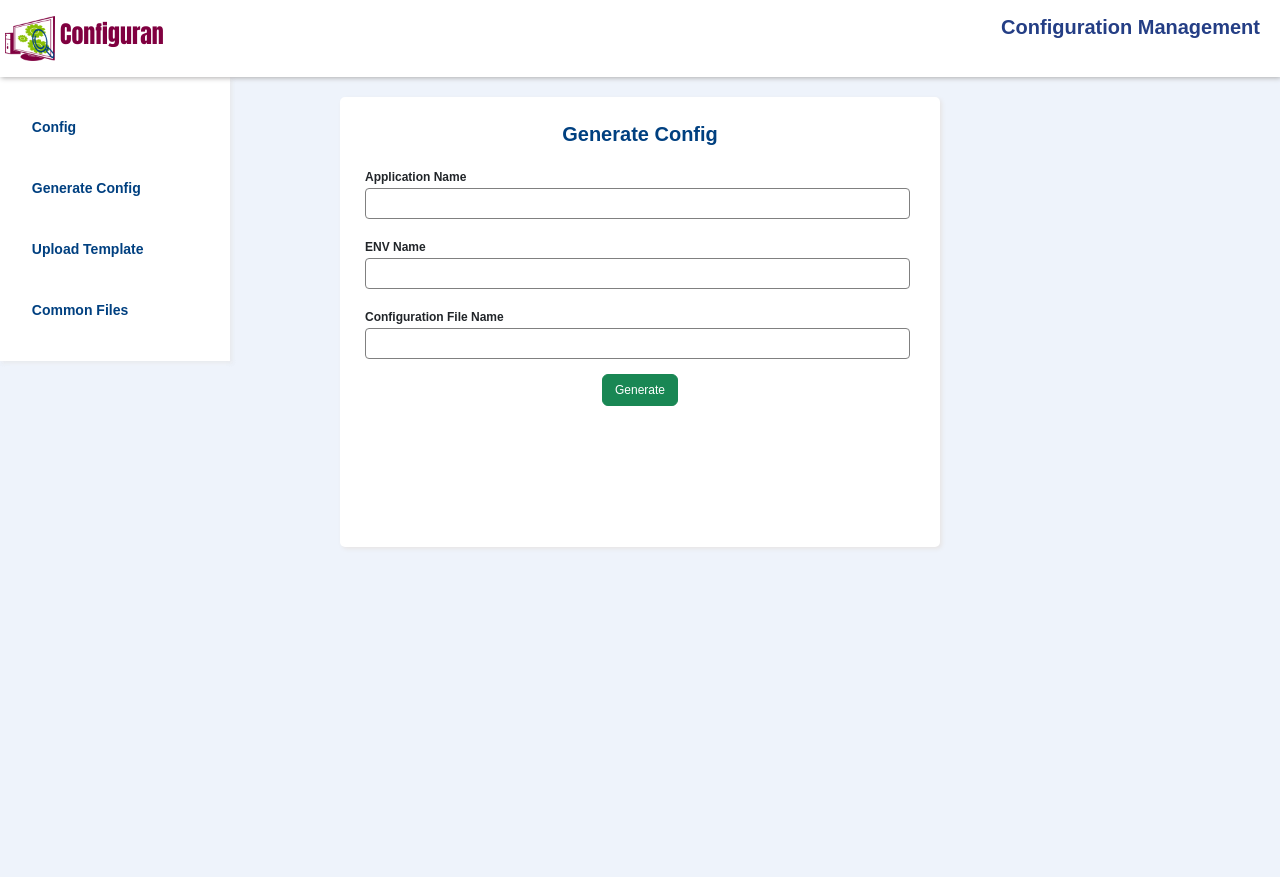
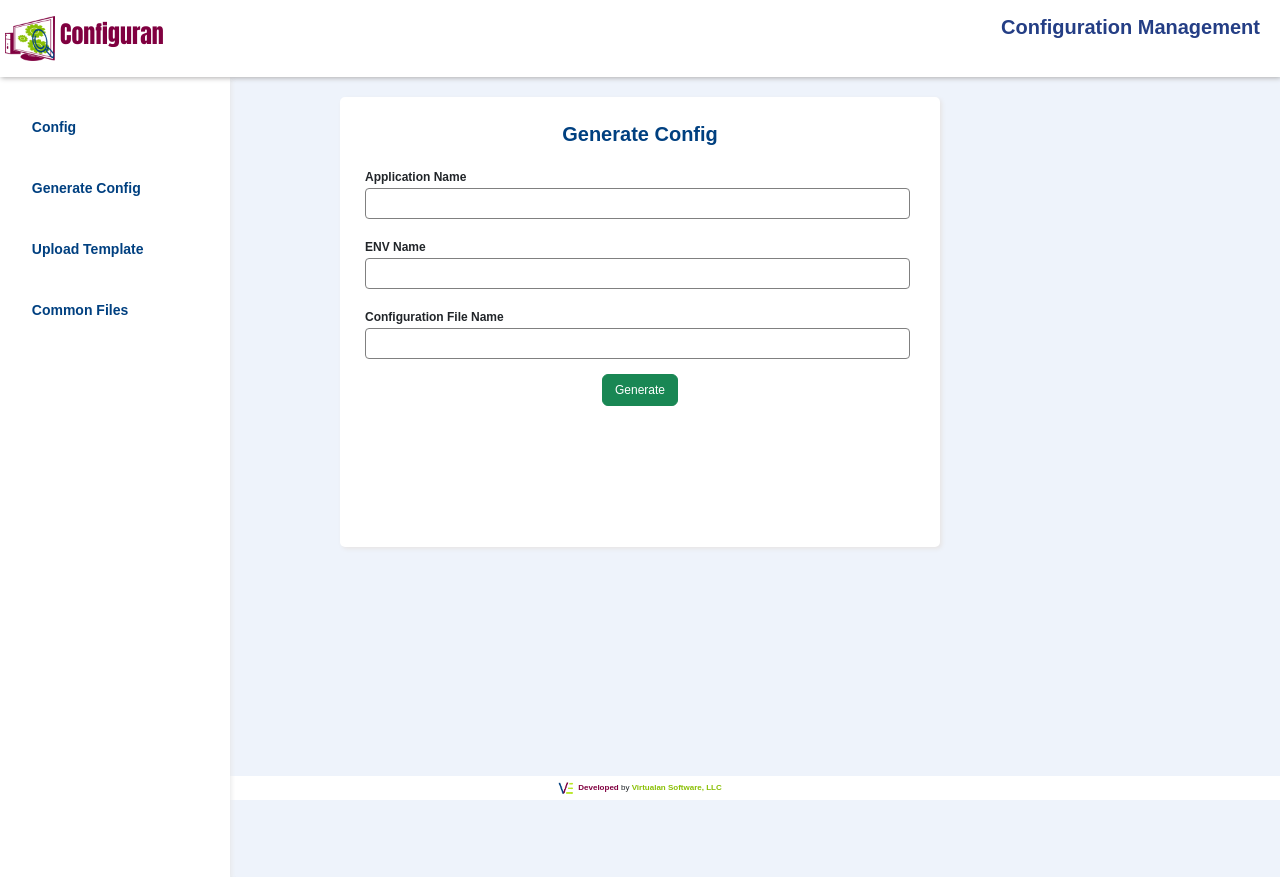
Before and after one commit to virtualansoftware/config-mgmt, a React (Vite) app in the folder frontend/: page /generate-config in a window 1280 px wide. Before the commit the page ends 800 px from the top, so only its background shows below. Built offline with nearby package versions, Linux system fonts and the light colour scheme; a web font is replaced by a local one.

Commit message:
Updated with footer

```diff
--- a/frontend/src/assets/css/styles.css
+++ b/frontend/src/assets/css/styles.css
@@ -70,7 +70,7 @@ html body{
   top: 1;
   left: 0;
   width: 230px;
-  /* height: 100%; */
+  height: 100%;
   background-color: white;
   box-shadow: 2px 2px 4px #e7e5e566;
   z-index: 1;
@@ -264,7 +264,7 @@ html body{
   text-align: center;
   padding: 5px 0;
   background-color: white;
-  position: absolute;
+  position: fixed;
   left: 0;
   bottom: 0;
   font-size: 8px;
--- /dev/null
+++ b/frontend/src/components/Footer.tsx
@@ -0,0 +1,12 @@
+export default function Footer(){
+
+    return (
+        <div>
+            <footer className="footer">
+                <img src="/images/logo_short.png" alt="Virtualan Logo" width="20px"/>
+                <span style={{ color: '#800040' }} className="impact">Developed </span> by
+                <span style={{ color: '#89bf04' }} className="impact"> Virtualan Software, LLC </span>
+            </footer>
+        </div>
+    );
+}
--- a/frontend/src/components/GenerateConfig.tsx
+++ b/frontend/src/components/GenerateConfig.tsx
@@ -146,7 +146,7 @@ export default function GenerateConfig() {
                                         <label>Text Template</label><br/>
                                         <textarea
                                             className="textarea"
-                                            rows={5}
+                                            rows={20}
                                             value={textArea}
                                             onChange={(e) => setTextArea(e.target.value)}
                                             disabled={isDisabled}
--- a/frontend/src/components/UploadConfig.tsx
+++ b/frontend/src/components/UploadConfig.tsx
@@ -155,7 +155,7 @@ export default function UploadConfig() {
                                         <label>Text Template</label><br/>
                                         <textarea
                                             className="textarea"
-                                            rows={5}
+                                            rows={20}
                                             value={textArea}
                                             onChange={(e) => setTextArea(e.target.value)}
                                         />
--- a/frontend/src/main.tsx
+++ b/frontend/src/main.tsx
@@ -12,6 +12,7 @@ import GenerateConfig from './components/GenerateConfig';
 import UploadConfig from './components/UploadConfig';
 import Common from './components/Common';
 import { RouterProvider, createBrowserRouter } from "react-router-dom";
+import Footer from './components/Footer';
 
 const router = createBrowserRouter([
   {
@@ -24,6 +25,7 @@ const router = createBrowserRouter([
           <h3>Welcome to Config Management!!!</h3>
           <p>Simplify Complexity with Expert Configuration Management</p>
         </div>
+        <Footer/>
       </>
     ),
   },
@@ -34,6 +36,7 @@ const router = createBrowserRouter([
         <Header/>
         <Sidebar onRetrieve={() => {}} />
         <KeyValue />
+        <Footer/>
       </>
     ),
   },
@@ -44,6 +47,7 @@ const router = createBrowserRouter([
         <Header/>
         <Sidebar onRetrieve={() => {}} />
         <GenerateConfig />
+        <Footer/>
       </>
     ),
   },
@@ -54,6 +58,7 @@ const router = createBrowserRouter([
         <Header/>
         <Sidebar onRetrieve={() => {}} />
         <UploadConfig />
+        <Footer/>
       </>
     ),
   },
@@ -64,6 +69,7 @@ const router = createBrowserRouter([
         <Header/>
         <Sidebar onRetrieve={() => {}} />
         <Common />
+        <Footer/>
       </>
     ),
   },
```
